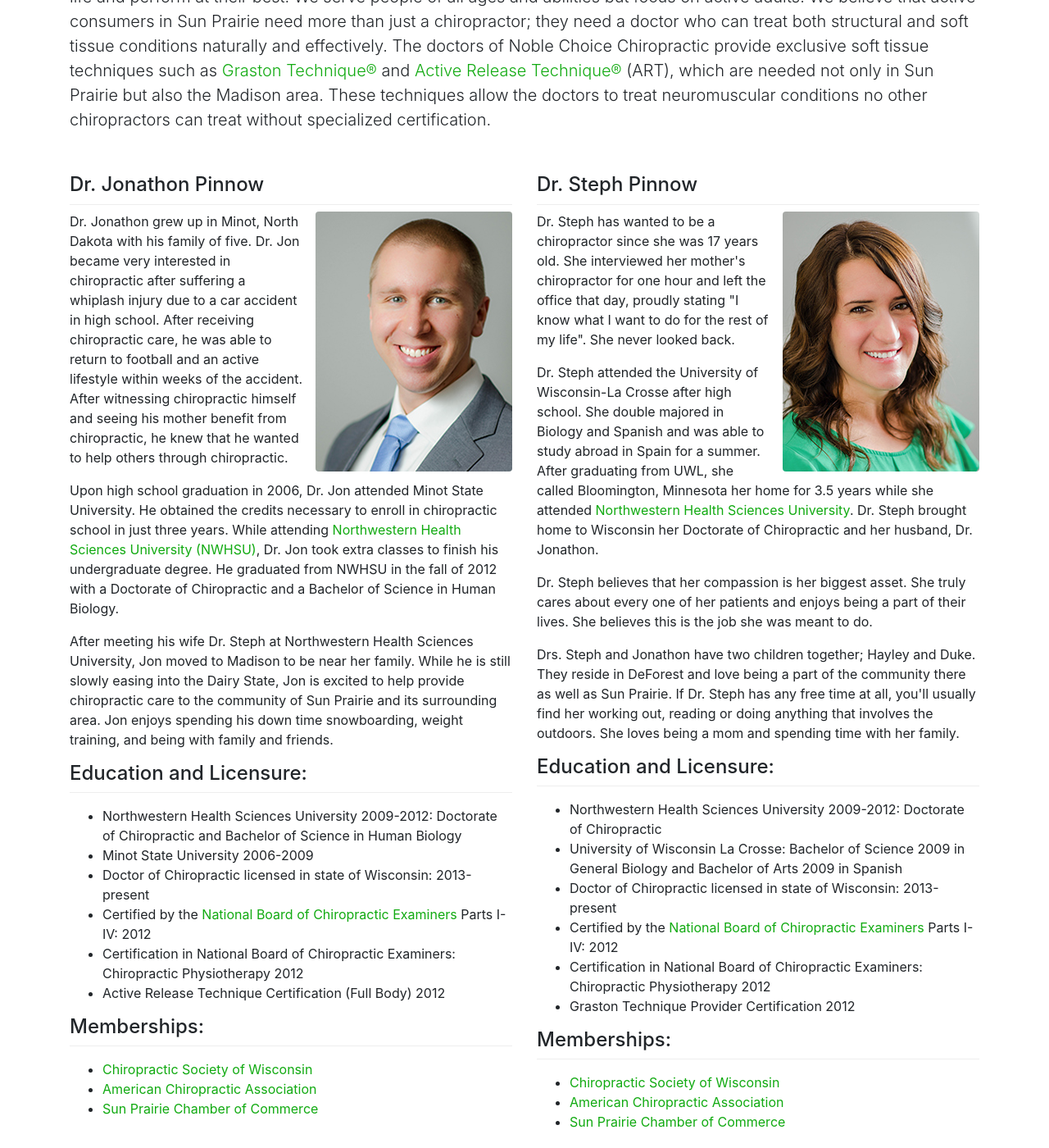
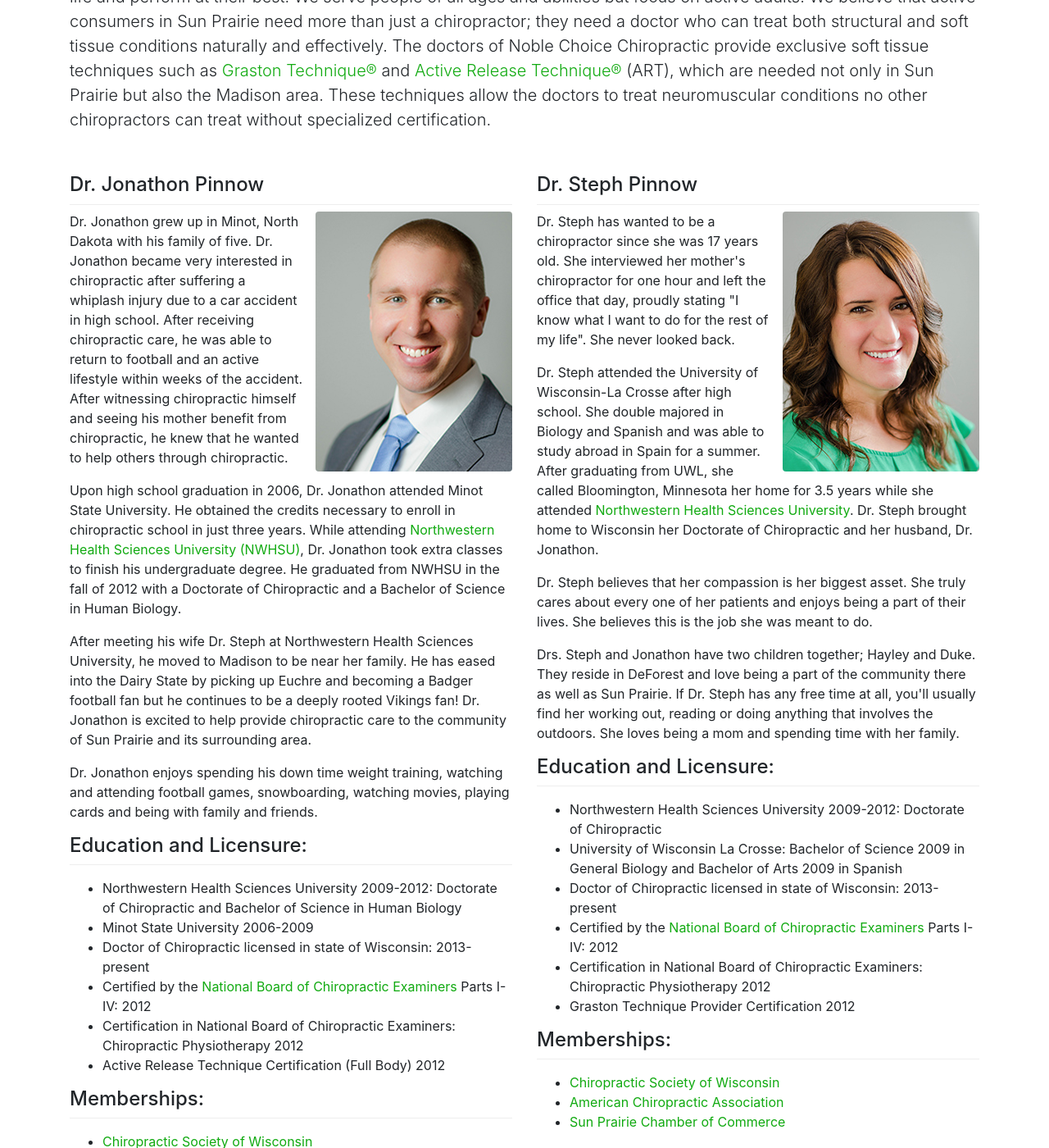
Before and after one commit to ajwahlb/nobleChoice, a Jekyll site: the page built from _pages/about-us.html, in a window 1280 px wide and 1400 px high, scrolled down 263 px. Shown: the whole window at 82% size. Built offline with Jekyll 4.4.1, drawn with Linux system fonts in a browser that asks for light colours; nearby versions of some CDN libraries.

Commit message:
steph updates

```diff
--- a/_config.yml
+++ b/_config.yml
@@ -18,7 +18,7 @@ description: >- # this means to ignore newlines until "baseurl:"
   We are Chiropractors located in Sun Prairie, WI and serving Madison, De Forest, Waunakee, Windsor and Cottage Grove area certified in Graston Technique and Active Release Technique serving all individuals who seek to live a healthier life and perform at their best.
 baseurl: "" # the subpath of your site, e.g. /blog
 url: "http://www.mynoblechoice.com/" # the base hostname & protocol for your site, e.g. http://example.com
-twitter_username: mynoblechoice
+#twitter_username: mynoblechoice
 facebook_username:  NobleChoiceChiropractic
 google_plus_username: +Mynoblechoice
 
--- a/_pages/about-us.html
+++ b/_pages/about-us.html
@@ -22,11 +22,13 @@ permalink: /about-us/
 			<h4 class="sectitle">Dr. Jonathon Pinnow</h4>
 
 			<img src="/images/about-us/DrJonPinnow.jpg" alt="Dr. Jonathon Pinnow" class="rounded float-right bio"/>
-			<p>Dr. Jonathon grew up in Minot, North Dakota with his family of five. Dr. Jon became very interested in chiropractic after suffering a whiplash injury due to a car accident in high school. After receiving chiropractic care, he was able to return to football and an active lifestyle within weeks of the accident. After witnessing chiropractic himself and seeing his mother benefit from chiropractic, he knew that he wanted to help others through chiropractic.</p>
+			<p>Dr. Jonathon grew up in Minot, North Dakota with his family of five. Dr. Jonathon became very interested in chiropractic after suffering a whiplash injury due to a car accident in high school. After receiving chiropractic care, he was able to return to football and an active lifestyle within weeks of the accident. After witnessing chiropractic himself and seeing his mother benefit from chiropractic, he knew that he wanted to help others through chiropractic.</p>
 
-			<p>Upon high school graduation in 2006, Dr. Jon attended Minot State University. He obtained the credits necessary to enroll in chiropractic school in just three years. While attending <a href="http://www.nwhealth.edu" target="_blank">Northwestern Health Sciences University (NWHSU)</a>, Dr. Jon took extra classes to finish his undergraduate degree. He graduated from NWHSU in the fall of 2012 with a Doctorate of Chiropractic and a Bachelor of Science in Human Biology. </p>
+			<p>Upon high school graduation in 2006, Dr. Jonathon attended Minot State University. He obtained the credits necessary to enroll in chiropractic school in just three years. While attending <a href="http://www.nwhealth.edu" target="_blank">Northwestern Health Sciences University (NWHSU)</a>, Dr. Jonathon took extra classes to finish his undergraduate degree. He graduated from NWHSU in the fall of 2012 with a Doctorate of Chiropractic and a Bachelor of Science in Human Biology.</p>
 
-			<p>After meeting his wife Dr. Steph at Northwestern Health Sciences University, Jon moved to Madison to be near her family. While he is still slowly easing into the Dairy State, Jon is excited to help provide chiropractic care to the community of Sun Prairie and its surrounding area. Jon enjoys spending his down time snowboarding, weight training, and being with family and friends.</p>
+			<p>After meeting his wife Dr. Steph at Northwestern Health Sciences University, he moved to Madison to be near her family. He has eased into the Dairy State by picking up Euchre and becoming a Badger football fan but he continues to be a deeply rooted Vikings fan! Dr. Jonathon is excited to help provide chiropractic care to the community of Sun Prairie and its surrounding area.</p>
+
+			<p>Dr. Jonathon enjoys spending his down time weight training, watching and attending football games, snowboarding, watching movies, playing cards and being with family and friends.</p>
 
 			<h4 class="sectitle">Education and Licensure:</h4>
 			<p>
--- a/_pages/contact-us.html
+++ b/_pages/contact-us.html
@@ -9,7 +9,6 @@ permalink: /contact-us/
 	<div class="row page-header">
 		<div class="col-md">
 			<h1 class="display-4">Contact Us</h1>
-			<p class="lead">We'd love to hear from you&hellip;</p>
 		</div>
 		<div class="col-md">
 			<em><u>Our Address</u></em></h2>
--- a/_pages/intake-forms.html
+++ b/_pages/intake-forms.html
@@ -10,7 +10,7 @@ permalink: /new-patients/intake-forms/
 		<div class="col">
 			<div class="page-header">
 				<h1 class="display-4">New Patient Intake Forms</h1>
-				<p class="lead">To make things easy, we want to provide you with the forms you need before coming in.</p>
+				<p class="lead">We want to provide you with the forms you need before coming in.</p>
 			</div>
 		</div>
 	</div>
@@ -21,7 +21,7 @@ permalink: /new-patients/intake-forms/
 				<div class="ul-wht">
 					<h2><em>Patient History</em></h2>
 				</div>
-				<p>Before coming in, please print this patient history form, fill it out, and bring it in when you visit. This is so you wont have to fill it out in the office saving you time.</p>
+				<p>If you would like to save time at the office, please print and fill out this patient history form. Bring it with you to your first appointment and we'll take care of the rest.</p>
 				<a href="/pdf/Patient_History.pdf" target="_blank"><button type="button" class="btn btn-dark">Patient History PDF</button></a>
 			</div>
 		</div>
@@ -30,7 +30,7 @@ permalink: /new-patients/intake-forms/
 				<div class="ul-wht">
 					<h2><em>Informed Consent</em></h2>
 				</div>
-				<p>Download, print and sign this Informed Consent form letting us know you're aware of what our policys are actions that my be taken.</p>
+				<p>We believe that informed consent is a process, not a form. You may bring this form to your first appointment but we'll go through it with you before any signature is obtained.</p>
 				<a href="/pdf/Informed_Consent.pdf" target="_blank"><button type="button" class="btn btn-dark">Informed Consent PDF</button></a>
 			</div>
 		</div>
--- a/_pages/treated-conditions.html
+++ b/_pages/treated-conditions.html
@@ -10,7 +10,7 @@ permalink: /solutions/treated-conditions/
 		<div class="col">
 			<div class="page-header">
 				<h1 class="display-4">Treated Conditions</h1>
-				<p class="lead">Here are some of the conditions we can help you wi&hellip;</p>
+				<p class="lead">We can help you with&hellip;</p>
 			</div>
 		</div>
 	</div>
--- a/index.html
+++ b/index.html
@@ -28,7 +28,7 @@ permalink: /
 		<div class="col-sm-12">
 			<div class="page-header">
 				<h1 class="display-4">Your Sun Prairie, WI Chiropractor!</h1>
-				<p class="lead">Our mission is to serve all individuals in the Sun Prairie, De Forest, Waunakee and Madison area who seek to live a healthier life and perform at their best. We serve people of all ages and abilities but focus on active adults. We treat a variety of conditions such as: Neck pain, low back pain, headaches, migraines, Plantar Fasciitis, Tennis Elbow, knee injuries, shoulder injuries and much more. Learn more</p>
+				<p class="lead">Our mission is to serve all individuals in the Sun Prairie, De Forest, Waunakee and Madison area who seek to live a healthier life and perform at their best. We serve people of all ages and abilities but focus on active adults. We treat a variety of conditions such as: Neck pain, low back pain, headaches, migraines, Plantar Fasciitis, Tennis Elbow, knee injuries, shoulder injuries and much more.</p>
 			</div>
 		</div>
 	</div>
@@ -102,7 +103,7 @@ permalink: /
 				<div class="ul-wht">
 					<h2><em>How can we help?</em></h2>
 				</div>
-				<p>While we specialize in Active Release Technique (ART) and Graston Technique, that's not all we do. Whatever may be bothering you, there are plenty of other techniques available to get you feeling your best!</p>
+				<p>In addition to treating the structural aspect of your body (spine), we hold certifications that allow us to treat the soft tissue (muscles, tendons, etc.) aspect of your body too! This is especially important in whiplash injuries.</p>
 				<a href="/our-solutions/techniques/"><button type="button" class="btn btn-dark">Learn more</button></a>
 			</div>
 		</div>
```
Also changed, not shown: other parts of _pages/contact-us.html (+2 -2 lines), other parts of index.html (+1 -0 lines).
